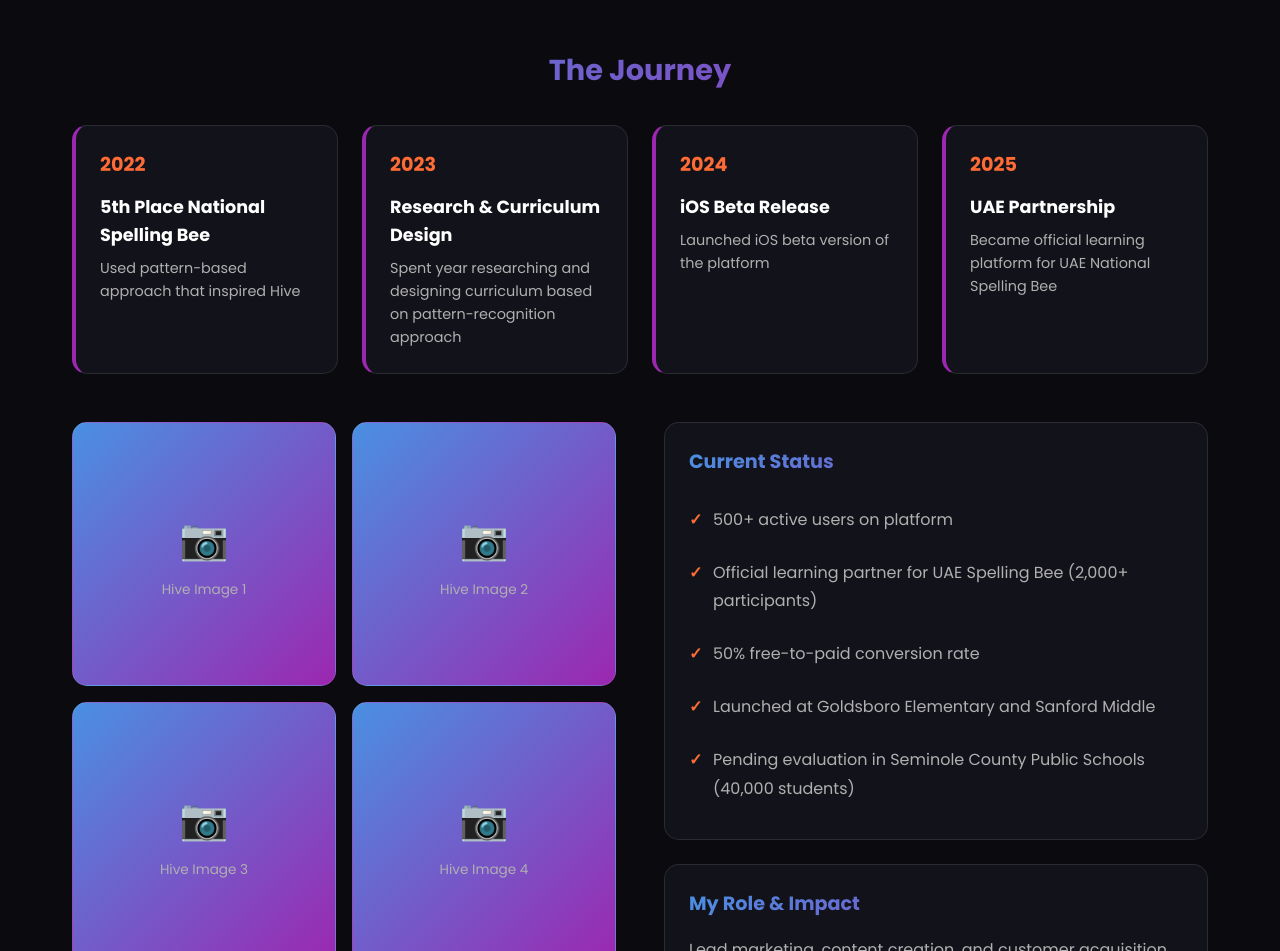
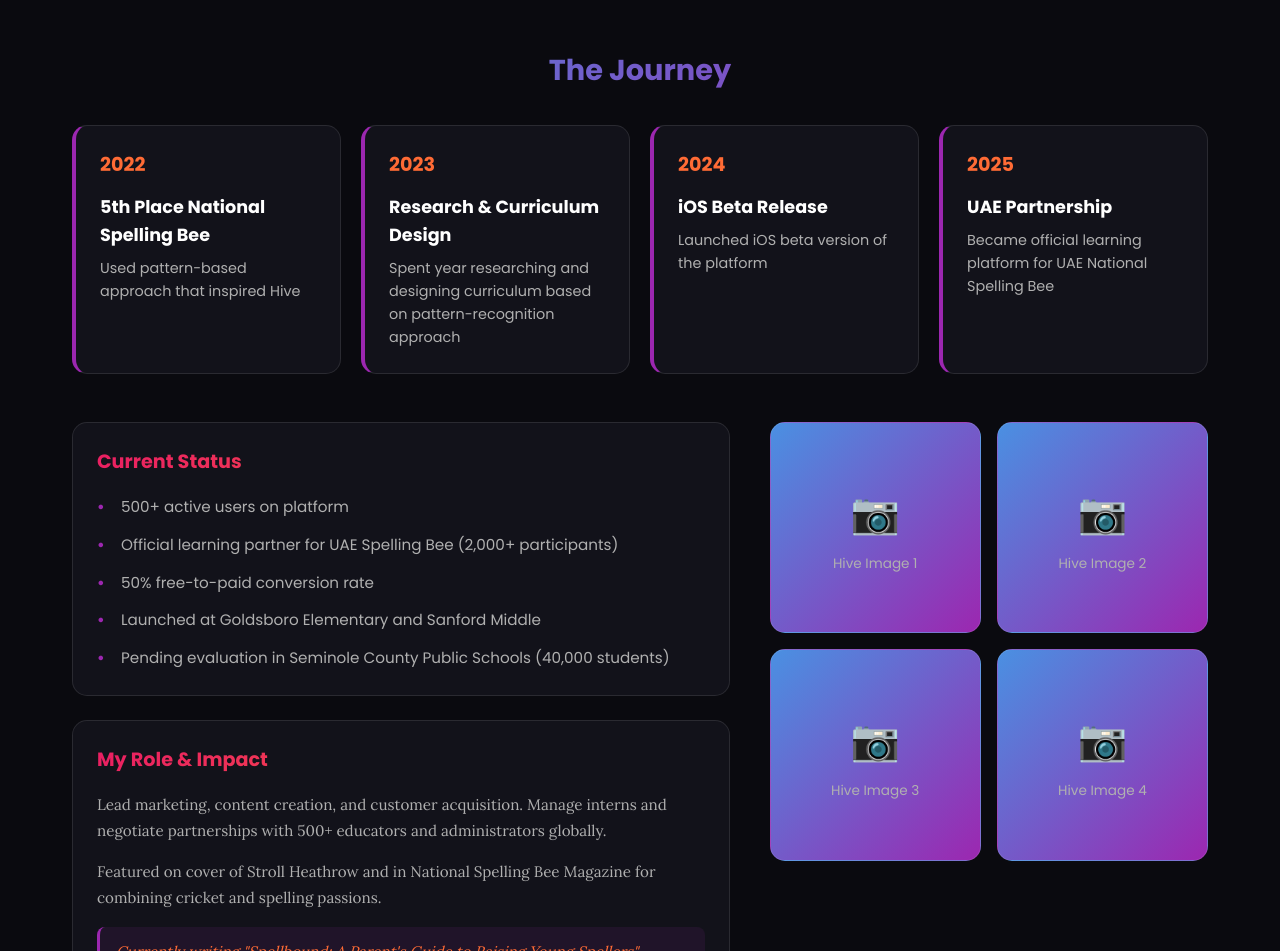
Before and after one commit to Akr1040317/ekanshPortfolio, a React (Create React App) app: page / in a window 1280 px wide. Shown: the part 1521-2472 px from the top of the page. Built offline with nearby package versions, Linux system fonts and the light colour scheme.

Commit message:
Hive: reorganize layout to prevent overflow, compact journey + details + images grid

```diff
--- a/src/App.css
+++ b/src/App.css
@@ -372,16 +372,11 @@
     font-size: 0.9rem;
 }
 
-.hive-content-grid {
-    display: grid;
-    grid-template-columns: 1fr 1fr;
-    gap: 3rem;
-}
-
 .hive-image-gallery {
     display: grid;
     grid-template-columns: 1fr 1fr;
     gap: 1rem;
+    max-width: 100%;
 }
 
 .hive-gallery-item {
@@ -410,6 +405,7 @@
     display: flex;
     flex-direction: column;
     gap: 1.5rem;
+    max-width: 100%;
 }
 
 .detail-card {
@@ -417,12 +413,15 @@
     padding: 1.5rem;
     border-radius: 15px;
     border: 1px solid rgba(255, 255, 255, 0.1);
+    overflow-wrap: break-word;
+    word-wrap: break-word;
 }
 
 .detail-card h4 {
     font-size: 1.2rem;
     margin-bottom: 1rem;
-    background: var(--gradient-1);
+    color: var(--text-primary);
+    background: var(--gradient-2);
     -webkit-background-clip: text;
     -webkit-text-fill-color: transparent;
     background-clip: text;
@@ -430,8 +429,14 @@
 
 .detail-card p {
     color: var(--text-secondary);
-    line-height: 1.8;
-    margin-bottom: 0.75rem;
+    line-height: 1.7;
+    font-size: 0.95rem;
+    margin-bottom: 1rem;
+    font-family: 'Lora', serif;
+}
+
+.detail-card p:last-child {
+    margin-bottom: 0;
 }
 
 .hive-list {
@@ -441,22 +446,29 @@
 }
 
 .hive-list li {
-    padding: 0.75rem 0;
+    color: var(--text-secondary);
+    line-height: 1.7;
+    font-size: 0.95rem;
+    margin-bottom: 0.75rem;
     padding-left: 1.5rem;
-    color: var(--text-secondary);
-    line-height: 1.8;
     position: relative;
 }
 
 .hive-list li::before {
-    content: '✓';
+    content: '•';
     position: absolute;
     left: 0;
-    color: var(--orange);
+    color: var(--purple);
     font-weight: bold;
 }
 
+.hive-list li:last-child {
+    margin-bottom: 0;
+}
+
 .featured-note {
+    font-style: italic;
+    color: var(--orange) !important;
     background: rgba(156, 39, 176, 0.1);
     padding: 0.75rem 1rem;
     border-radius: 8px;
@@ -466,11 +478,15 @@
 }
 
 /* Hive Journey Timeline */
-.hive-journey {
-    margin: 3rem 0;
-}
-
-.hive-journey h3 {
+.hive-content-wrapper {
+    margin-top: 3rem;
+}
+
+.hive-journey-section {
+    margin-bottom: 3rem;
+}
+
+.hive-journey-section h3 {
     font-size: 1.8rem;
     margin-bottom: 2rem;
     text-align: center;
@@ -482,8 +498,16 @@
 
 .journey-timeline {
     display: grid;
-    grid-template-columns: repeat(auto-fit, minmax(250px, 1fr));
-    gap: 1.5rem;
+    grid-template-columns: repeat(auto-fit, minmax(220px, 1fr));
+    gap: 1.25rem;
+    max-width: 100%;
+}
+
+.hive-info-grid {
+    display: grid;
+    grid-template-columns: 1.5fr 1fr;
+    gap: 2.5rem;
+    align-items: start;
 }
 
 .milestone-card {
@@ -1389,7 +1413,16 @@
 @media (max-width: 968px) {
     .cricket-content,
     .hive-hero,
-    .hive-content-grid {
+    .hive-info-grid {
+        grid-template-columns: 1fr;
+        gap: 2rem;
+    }
+
+    .hive-journey-section {
+        margin-bottom: 2rem;
+    }
+
+    .journey-timeline {
         grid-template-columns: 1fr;
     }
 
--- a/src/components/Hive.jsx
+++ b/src/components/Hive.jsx
@@ -57,8 +57,9 @@ const Hive = () => {
           </div>
         </ScrollAnimation>
 
-        <div className="hive-journey">
+        <div className="hive-content-wrapper">
           <ScrollAnimation>
+            <div className="hive-journey-section">
               <h3>The Journey</h3>
               <div className="journey-timeline">
                 {milestones.map((milestone, index) => (
@@ -71,10 +72,38 @@ const Hive = () => {
                   </div>
                 ))}
               </div>
+            </div>
           </ScrollAnimation>
+
+          <div className="hive-info-grid">
+            <ScrollAnimation>
+              <div className="hive-details">
+                <div className="detail-card">
+                  <h4>Current Status</h4>
+                  <ul className="hive-list">
+                    <li>500+ active users on platform</li>
+                    <li>Official learning partner for UAE Spelling Bee (2,000+ participants)</li>
+                    <li>50% free-to-paid conversion rate</li>
+                    <li>Launched at Goldsboro Elementary and Sanford Middle</li>
+                    <li>Pending evaluation in Seminole County Public Schools (40,000 students)</li>
+                  </ul>
                 </div>
 
-        <div className="hive-content-grid">
+                <div className="detail-card">
+                  <h4>My Role & Impact</h4>
+                  <p>Lead marketing, content creation, and customer acquisition. Manage interns and negotiate partnerships with 500+ educators and administrators globally.</p>
+                  <p>Featured on cover of Stroll Heathrow and in National Spelling Bee Magazine for combining cricket and spelling passions.</p>
+                  <p className="featured-note">Currently writing "Spellbound: A Parent's Guide to Raising Young Spellers"</p>
+                </div>
+
+                <div className="detail-card">
+                  <h4>The Innovation</h4>
+                  <p>While others memorized thousands of words daily, I learned through patterns, rules, and linguistic roots. This unconventional approach became a scalable platform helping students learn spelling more effectively than rote memorization.</p>
+                  <p>What started as a different way to study became a proven method now used by thousands.</p>
+                </div>
+              </div>
+            </ScrollAnimation>
+
             <ScrollAnimation>
               <div className="hive-image-gallery">
                 <div className="hive-gallery-item">
@@ -103,34 +132,7 @@ const Hive = () => {
                 </div>
               </div>
             </ScrollAnimation>
-
-          <ScrollAnimation>
-            <div className="hive-details">
-              <div className="detail-card">
-                <h4>Current Status</h4>
-                <ul className="hive-list">
-                  <li>500+ active users on platform</li>
-                  <li>Official learning partner for UAE Spelling Bee (2,000+ participants)</li>
-                  <li>50% free-to-paid conversion rate</li>
-                  <li>Launched at Goldsboro Elementary and Sanford Middle</li>
-                  <li>Pending evaluation in Seminole County Public Schools (40,000 students)</li>
-                </ul>
           </div>
-
-              <div className="detail-card">
-                <h4>My Role & Impact</h4>
-                <p>Lead marketing, content creation, and customer acquisition. Manage interns and negotiate partnerships with 500+ educators and administrators globally.</p>
-                <p>Featured on cover of Stroll Heathrow and in National Spelling Bee Magazine for combining cricket and spelling passions.</p>
-                <p className="featured-note">Currently writing "Spellbound: A Parent's Guide to Raising Young Spellers"</p>
-              </div>
-
-              <div className="detail-card">
-                <h4>The Innovation</h4>
-                <p>While others memorized thousands of words daily, I learned through patterns, rules, and linguistic roots. This unconventional approach became a scalable platform helping students learn spelling more effectively than rote memorization.</p>
-                <p>What started as a different way to study became a proven method now used by thousands.</p>
-              </div>
-            </div>
-          </ScrollAnimation>
         </div>
       </div>
     </section>
```
Lines whose indentation alone changed are shown as unchanged.
